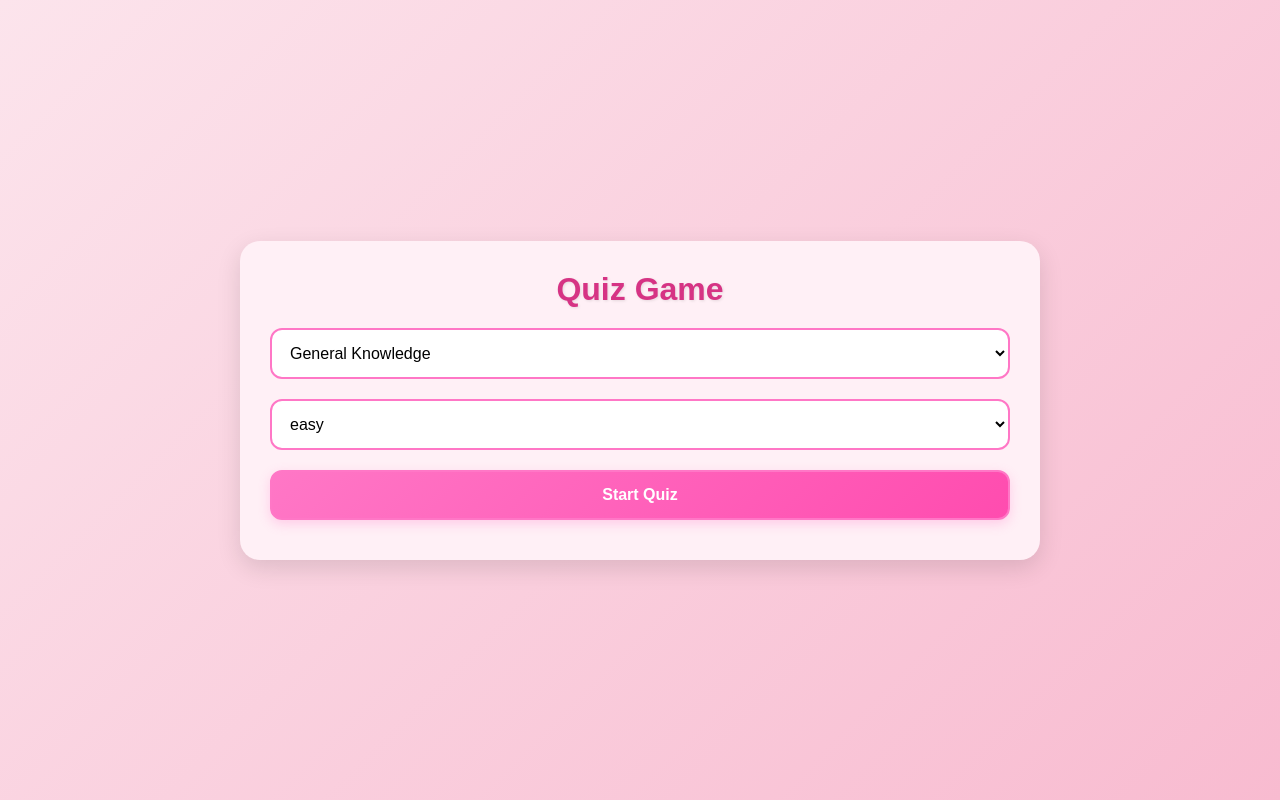
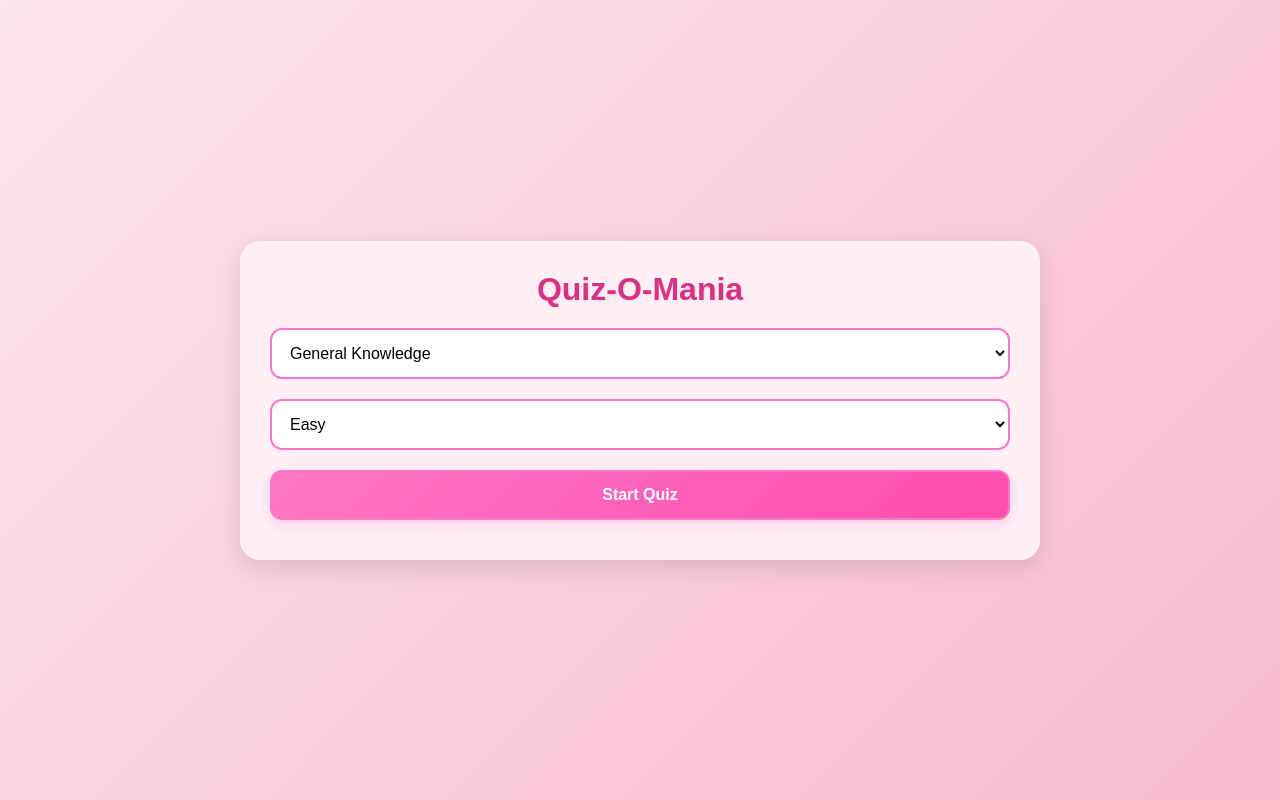
Before and after one commit to rishiiiiitaaaaa/Quiz-O-Mania, a plain HTML site: page index.html in a window 1280 px wide. Drawn offline with Linux system fonts and the light colour scheme.

Commit message:
Update index.html

```diff
--- a/index.html
+++ b/index.html
@@ -4,14 +4,14 @@
 <head>
     <meta charset="UTF-8">
     <meta name="viewport" content="width=device-width, initial-scale=1.0">
-    <title>Interactive Quiz Game</title>
+    <title>Quiz-O-Mania</title>
     <link rel="stylesheet" href="style.css">
 </head>
 
 <body>
     <div id="container">
         <div id="start-screen">
-            <h1>Quiz Game</h1>
+            <h1>Quiz-O-Mania</h1>
             <select id="category">
         <option>General Knowledge</option>
         <option>Books</option>
@@ -28,9 +28,9 @@
         <option>History</option>
         </select>
             <select id="difficulty">
-        <option>easy</option>
-        <option>medium</option>
-        <option>hard</option>
+        <option>Easy</option>
+        <option>Medium</option>
+        <option>Hard</option>
         </select>
             <button id="start-btn">Start Quiz</button>
         </div>
```
